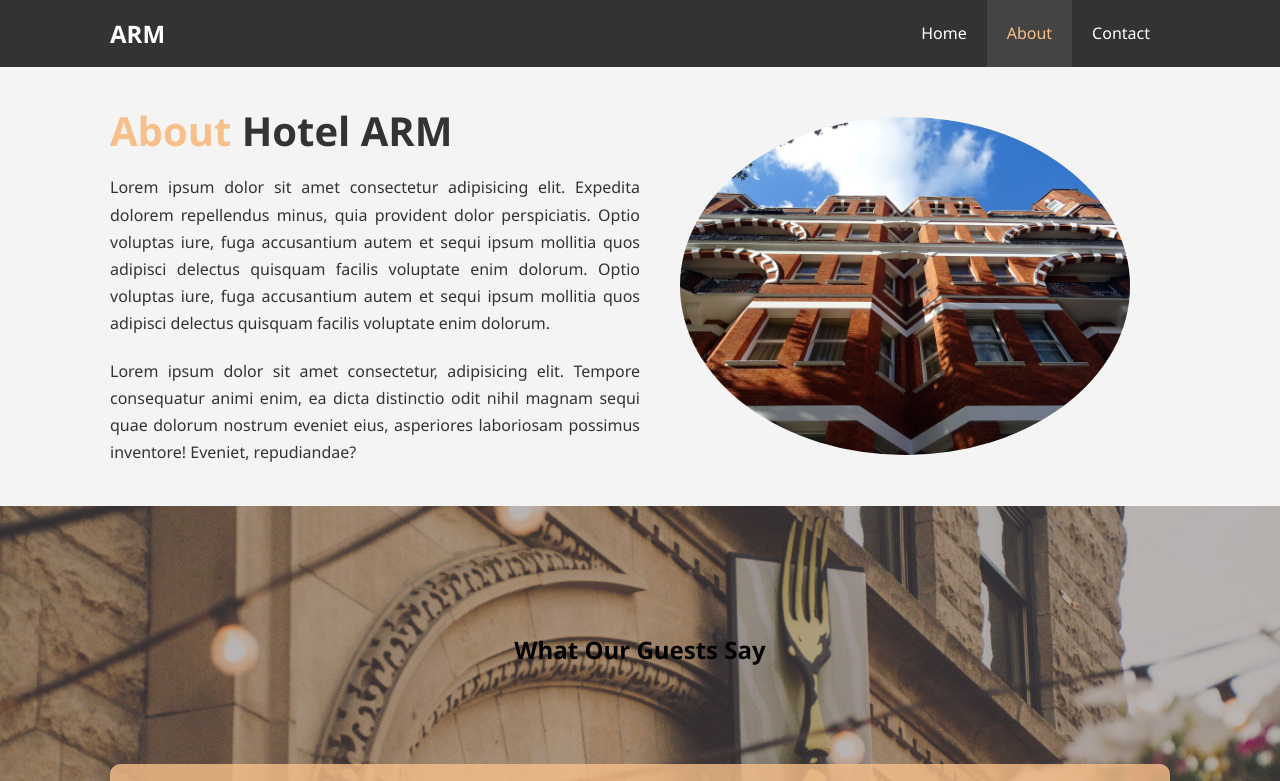
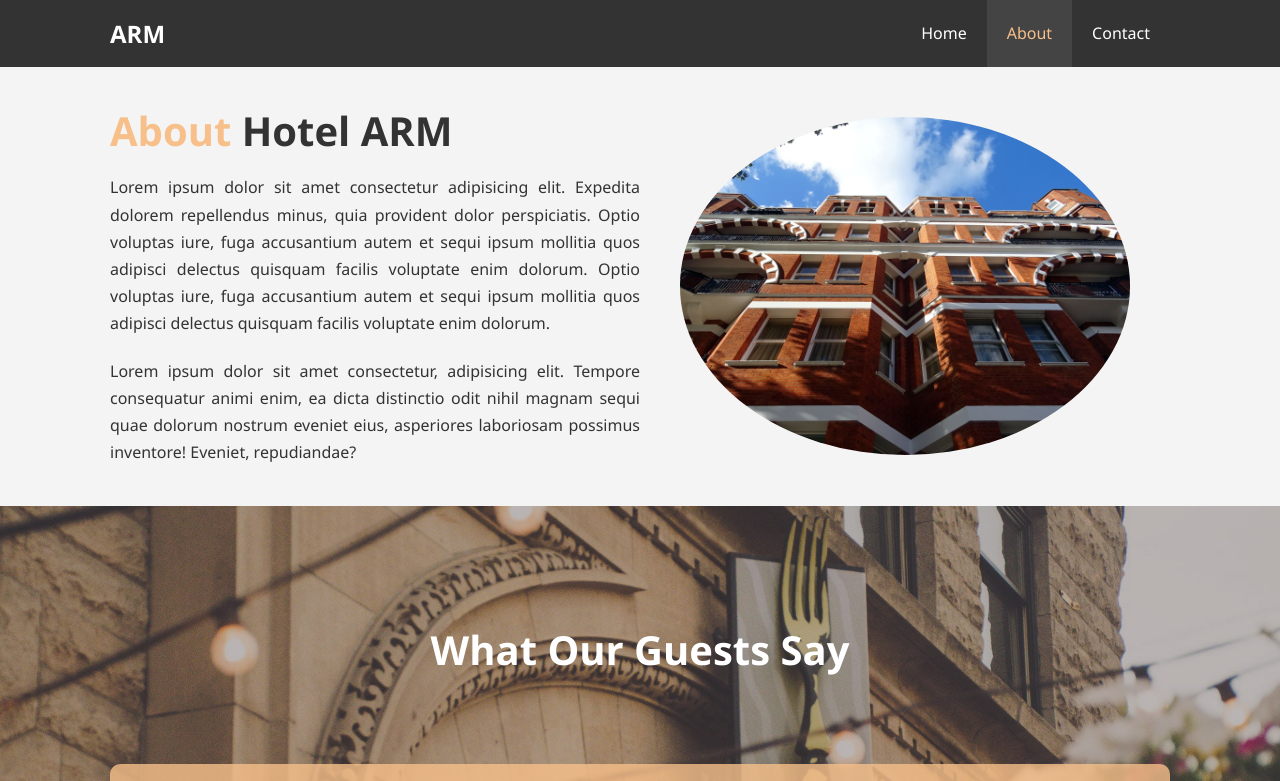
Before and after one commit to publichamlet/Be-Plus-Coding, a plain HTML site: page siteAttach/about.html in a window 1280 px wide. Shown: the top 781 px of the page. Drawn offline with Linux system fonts and the light colour scheme.

Commit message:
Update style.css

```diff
--- a/css/style.css
+++ b/css/style.css
@@ -23,6 +23,12 @@
 .l-heading {
     font-size: 40px;
     color: #333;
+
+}
+
+.l-heading1 {
+    font-size: 40px;
+    color: #fff;
 
 }
 
```
